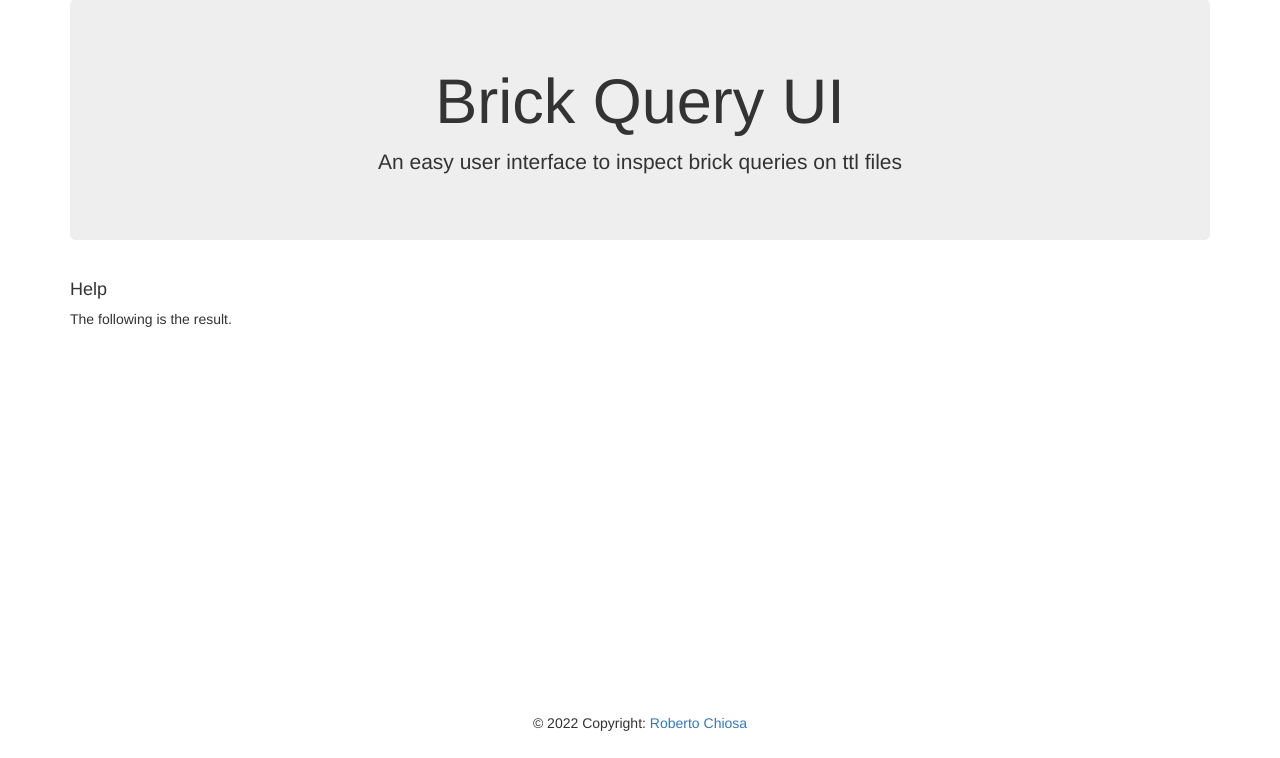
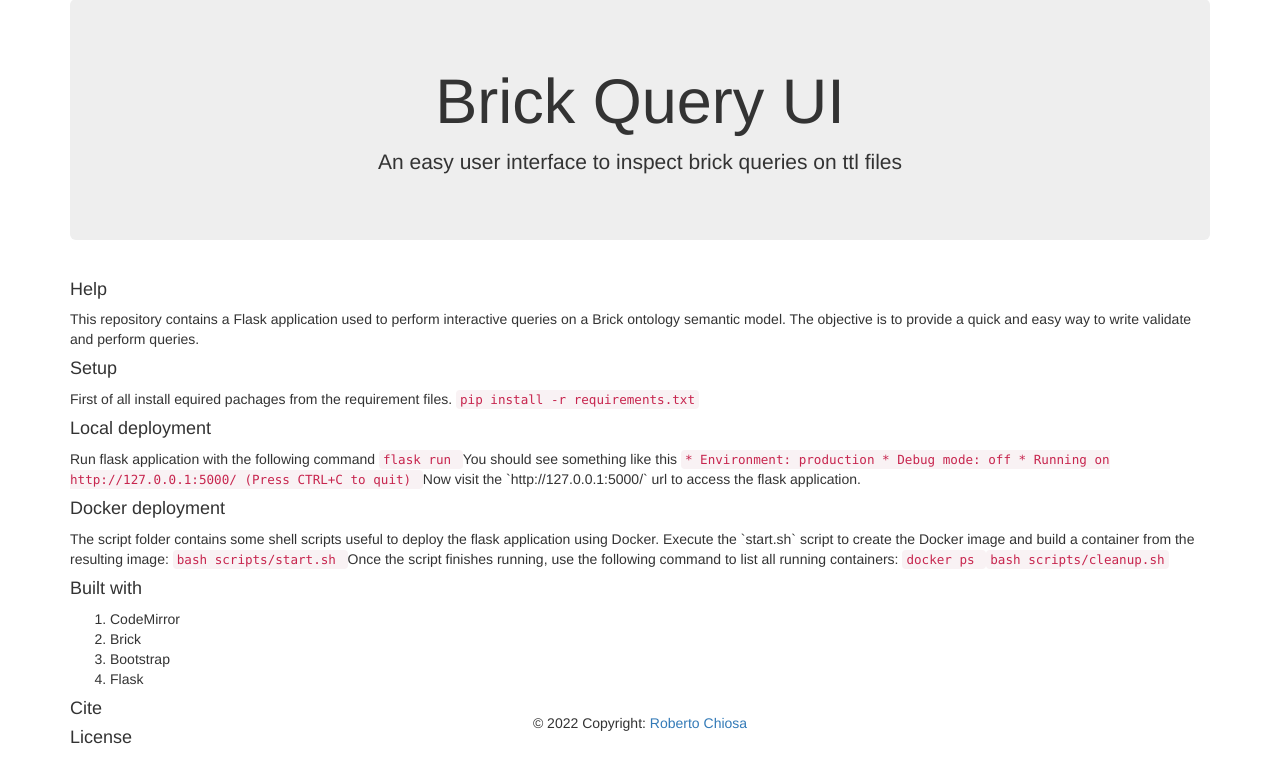
Before and after one commit to RobertoChiosa/brick-query-ui, a Flask app: page /help in a window 1280 px wide. Shown: the part 57-815 px from the top of the page. Before the commit the page ends 788 px from the top, so only its background shows below. Run offline with Flask 2, Linux system fonts and the light colour scheme; parts of the project's set-up code (start-up, migrations or seed data) failed here and were passed over; some libraries are stand-ins or nearby versions.

Commit message:
cleaned errors and added docker scripts

```diff
--- a/app.py
+++ b/app.py
@@ -18,21 +18,20 @@
 
 
 @app.route("/help")
-def help():
+def helpPage():
     return render_template('help.html')
 
 
-@app.route("/query", methods=['POST', 'GET'])
+@app.route("/query", methods=['POST'])
 def query():
-    if request.method == 'POST':
-        query_editor_text = request.form['query_editor_text']  # keep the query on editor
+    query_editor_text = request.form['query_editor_text']  # keep the query on editor
 
-        g = rdflib.Graph()
-        g.parse('brick-query-ui/static/ttl/dbc_brick_expanded.ttl', format='ttl')
-        res = g.query(request.form['query_editor_text'])
-        res_dict = [dict(item) for item in res.bindings]
+    g = rdflib.Graph()
+    g.parse('brick-query-ui/static/ttl/dbc_brick_expanded.ttl', format='ttl')
+    res = g.query(request.form['query_editor_text'])
+    res_dict = [dict(item) for item in res.bindings]
 
-        query_result_text = json.dumps(res_dict, indent=1)
+    query_result_text = json.dumps(res_dict, indent=1)
 
     return render_template('index.html', query_editor_text=query_editor_text, query_result_text=query_result_text)
 
--- a/templates/help.html
+++ b/templates/help.html
@@ -32,11 +32,74 @@
     <div class="jumbotron text-center">
         <h1>Brick Query UI</h1>
         <p>An easy user interface to inspect brick queries on ttl files</p>
+
+
     </div>
     <div class="row marketing">
-        <div class="col-lg-6">
+        <div class="col-lg-12">
             <h4>Help</h4>
-            <p>The following is the result.</p>
+            <p>
+                This repository contains a Flask application used to perform interactive queries on a Brick ontology
+                semantic model. The objective is to provide a quick and easy way to write validate and perform queries.
+
+            <h4>Setup</h4>
+
+            First of all install equired pachages from the requirement files.
+
+            <code>
+                pip install -r requirements.txt
+            </code>
+
+            <h4> Local deployment</h4>
+
+            Run flask application with the following command
+
+            <code>
+                flask run
+            </code>
+
+            You should see something like this
+
+            <code>
+                * Environment: production
+                * Debug mode: off
+                * Running on http://127.0.0.1:5000/ (Press CTRL+C to quit)
+            </code>
+
+            Now visit the `http://127.0.0.1:5000/` url to access the flask application.
+
+            <h4> Docker deployment</h4>
+
+            The script folder contains some shell scripts useful to deploy the flask application using Docker. Execute
+            the `start.sh` script to create the Docker image and build a container from the resulting image:
+
+            <code>
+                bash scripts/start.sh
+            </code>
+
+            Once the script finishes running, use the following command to list all running containers:
+
+            <code>
+                docker ps
+            </code>
+
+            <code>bash scripts/cleanup.sh</code>
+
+
+            <h4> Built with</h4>
+            <ol>
+                <li>CodeMirror</li>
+                <li>Brick</li>
+                <li>Bootstrap</li>
+                <li>Flask</li>
+            </ol>
+
+
+            <h4>Cite</h4>
+
+            <h4>License</h4>
+
+            </p>
         </div>
     </div>
 
```
Also changed, not shown: README.md, 2 other files.
